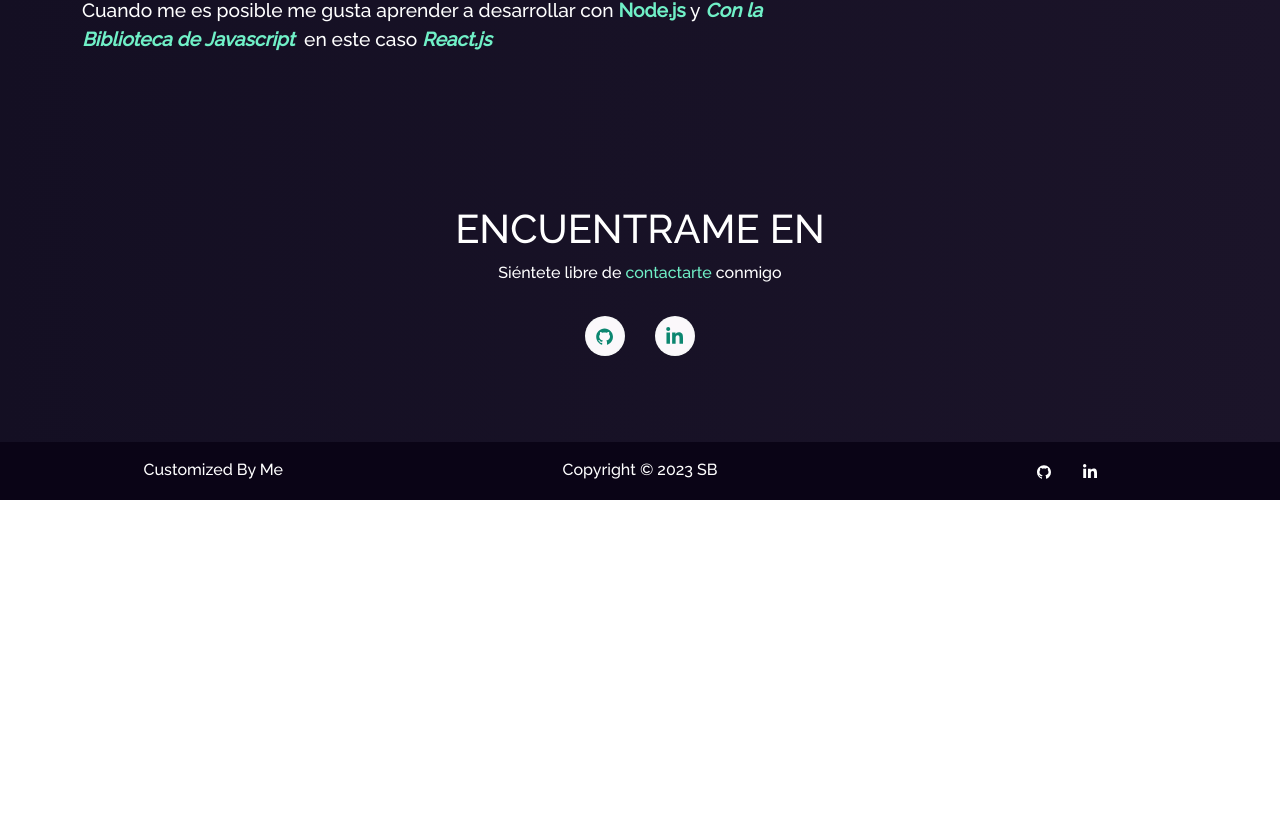
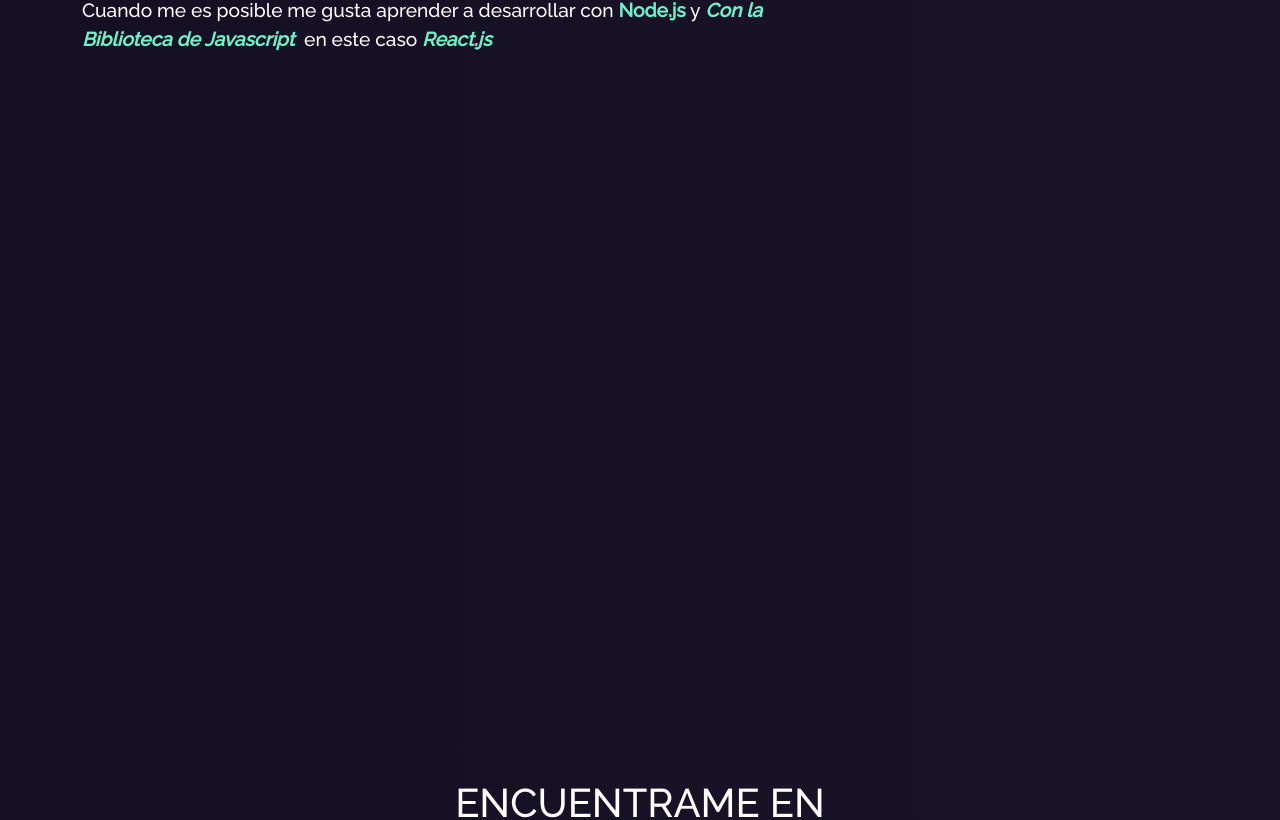
Before and after one commit to dturin1997/CYDP_Portfolio_S7, a React (Create React App) app: page / in a window 1280 px wide. Shown: the part 1031-1851 px from the top of the page. Before the commit the page ends 1531 px from the top, so only its background shows below. Built offline with nearby package versions, Linux system fonts and the light colour scheme.

Commit message:
Se hizo responsivo el video de Youtube

```diff
--- a/src/components/Home/Home2.js
+++ b/src/components/Home/Home2.js
@@ -13,10 +13,10 @@ import { FaLinkedinIn } from "react-icons/fa";
 function Home2() {
   const videoId = "aC0_OyRSLig";
 
-  const opts = {
-    height: "360",
-    width: "640",
-  };
+  // const opts = {
+  //   height: "360",
+  //   width: "640",
+  // };
 
   return (
     <Container fluid className="home-about-section" id="about">
@@ -75,14 +75,8 @@ function Home2() {
         <Container>
           <Row>
             <Col md={12}>
-              <div
-                style={{
-                  display: "flex",
-                  justifyContent: "center",
-                  paddingBottom: "40px",
-                }}
-              >
-                <YouTube videoId={videoId} opts={opts} />
+              <div className="video-container">
+                <YouTube videoId={videoId} />
               </div>
             </Col>
           </Row>
--- a/src/style.css
+++ b/src/style.css
@@ -343,3 +343,22 @@ html {
 .blockquote-footer {
   color: #a588c0 !important;
 }
+
+/* Youtube Container*/
+.video-container {
+  position: relative;
+  padding-bottom: 56.25%; /* Proporción de aspecto 16:9 para videos de YouTube */
+  height: 0;
+  overflow: hidden;
+}
+
+.video-container iframe,
+.video-container object,
+.video-container embed {
+  position: absolute;
+  top: 0;
+  left: 0;
+  width: 100%;
+  height: 100%;
+}
+/* */
```
